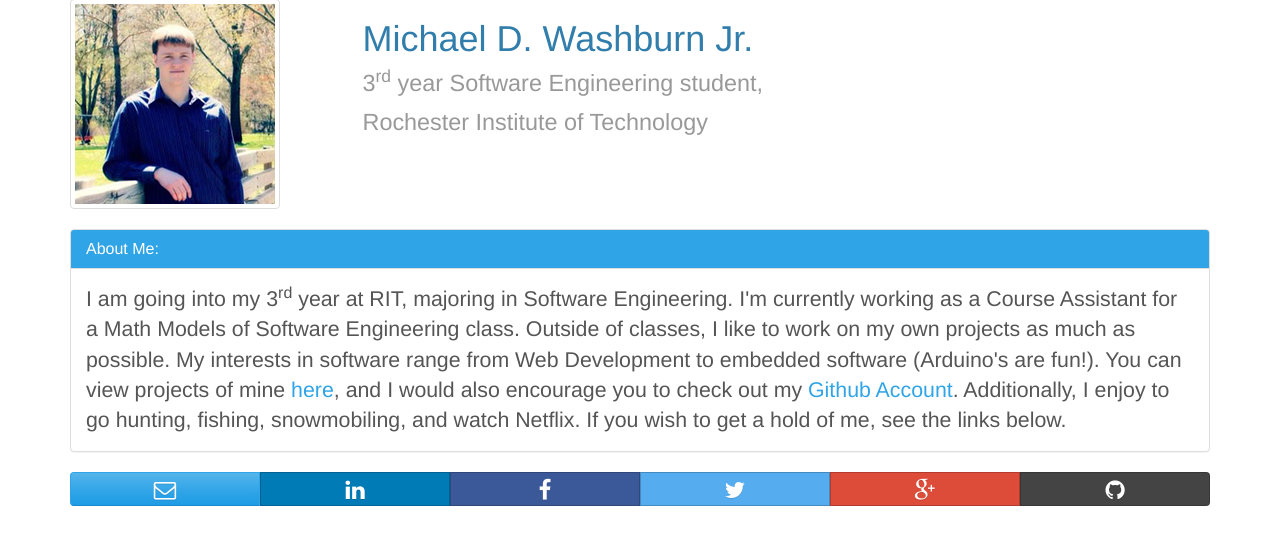
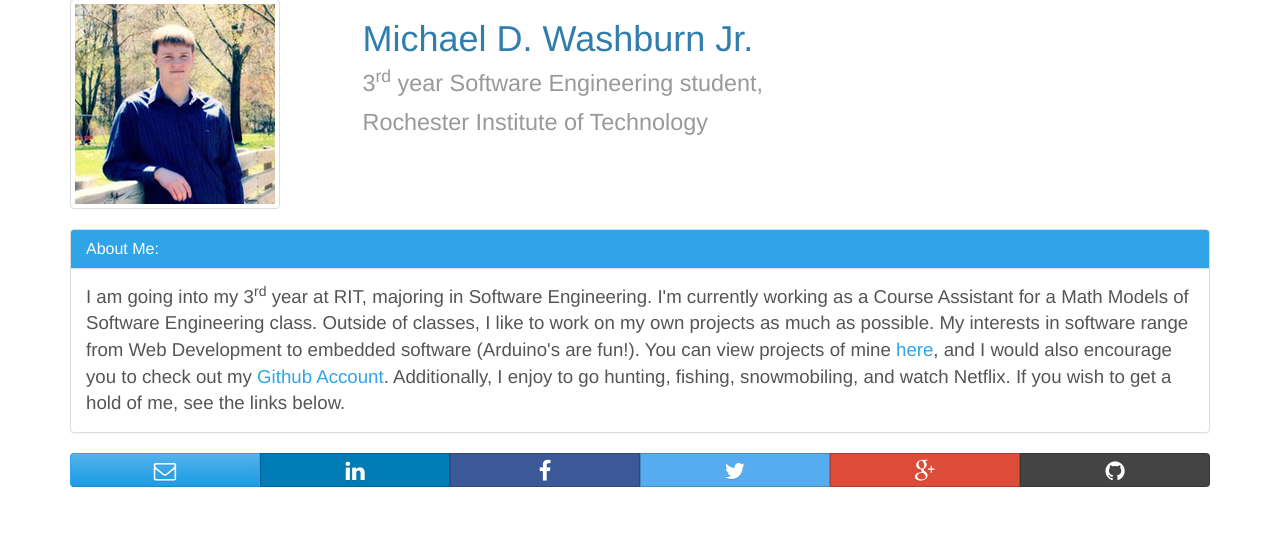
Before and after one commit to MichaelWashburnJr/mdwjr.com, a PHP site: page / in a window 1280 px wide. Shown: the part 71-616 px from the top of the page. Run offline with PHP 8.4, Linux system fonts and the light colour scheme; some libraries are stand-ins or nearby versions.

Commit message:
Fix size - committed wrong size

```diff
--- a/www/rsc/css/additional.css
+++ b/www/rsc/css/additional.css
@@ -4,7 +4,7 @@ body{
 }
 
 .font-large{
-	font-size: 16pt;
+	font-size: 14pt;
 }
 
 .label-md {
```
